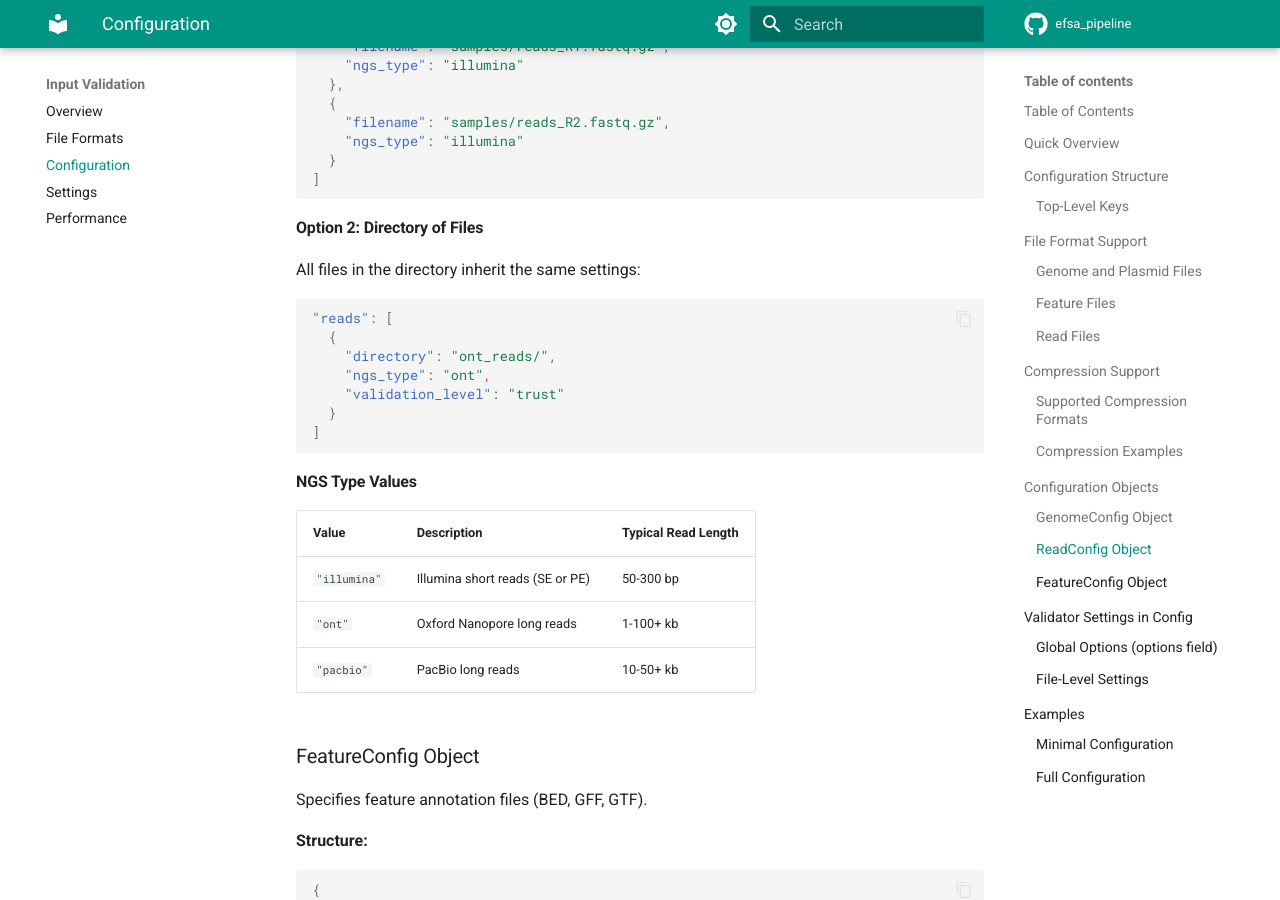
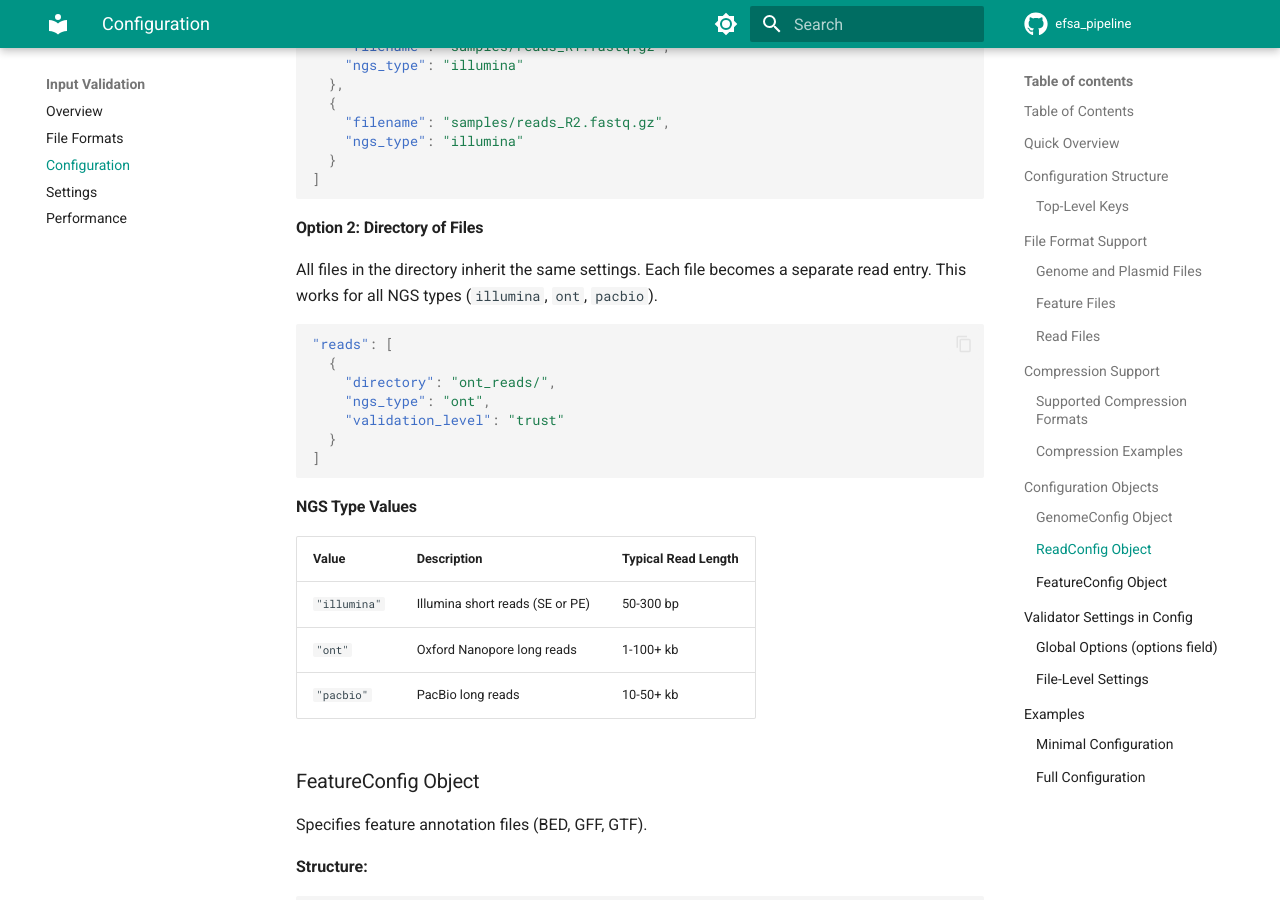
Before and after one commit to denisHanch/efsa_pipeline, an MkDocs documentation site: the page built from docs/validation/CONFIG_GUIDE.md, in a window 1280 px wide and 900 px high, scrolled down 4525 px. Built offline with MkDocs 1.6.1 and Material for MkDocs 9.7.7, drawn with Linux system fonts in a browser that asks for light colours; comment, search, counter and statistics services are not loaded.

Commit message:
no-issue: docs update

````diff
--- a/docs/validation/CONFIG_GUIDE.md
+++ b/docs/validation/CONFIG_GUIDE.md
@@ -162,7 +162,7 @@ Specifies sequencing read files. Supports individual files or directories.
 
 #### Option 2: Directory of Files
 
-All files in the directory inherit the same settings:
+All files in the directory inherit the same settings. Each file becomes a separate read entry. This works for all NGS types (`illumina`, `ont`, `pacbio`).
 
 ```json
 "reads": [
````
Also changed, not shown: modules/validation/CLAUDE.md (+2 -2 lines).
